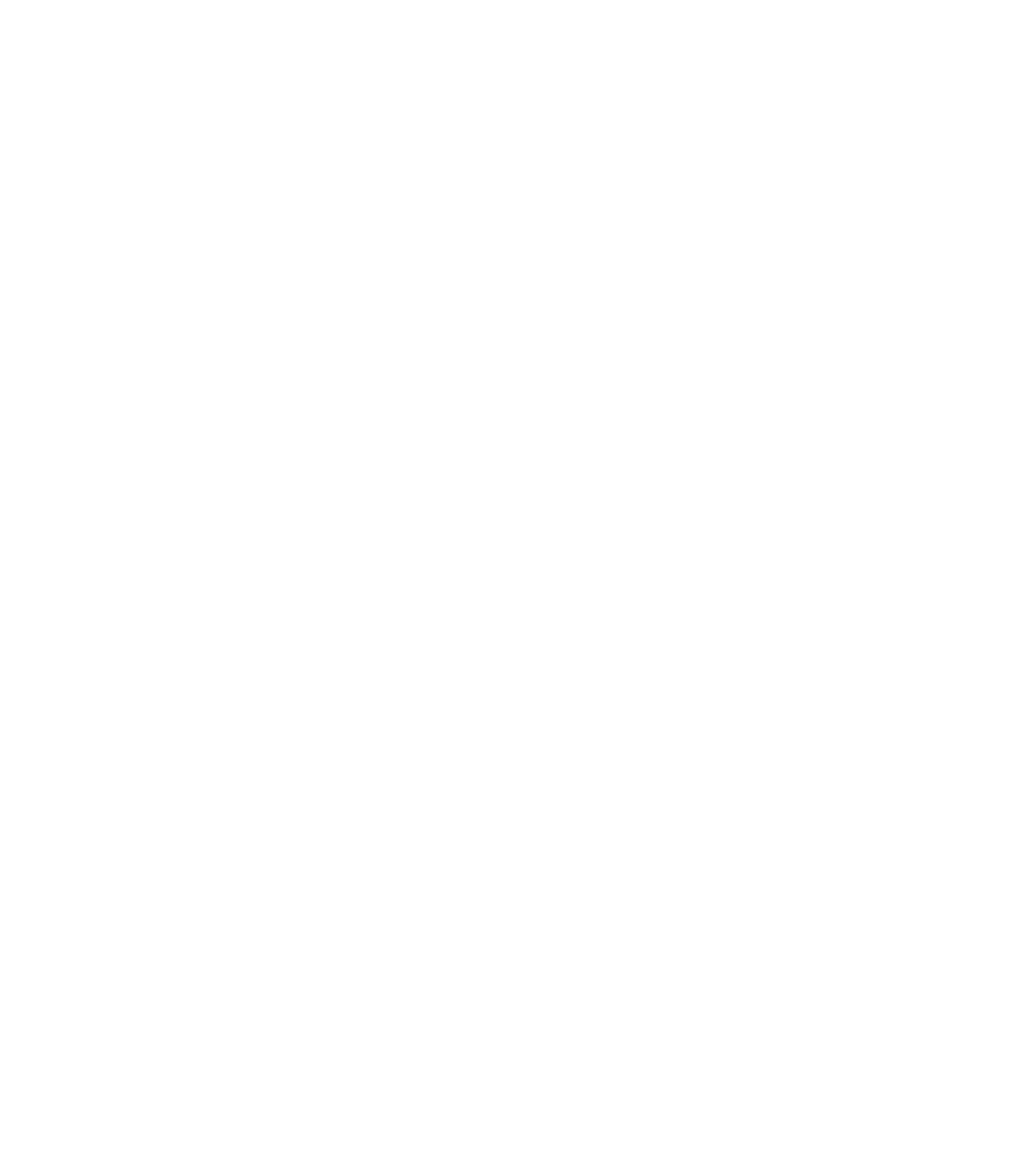
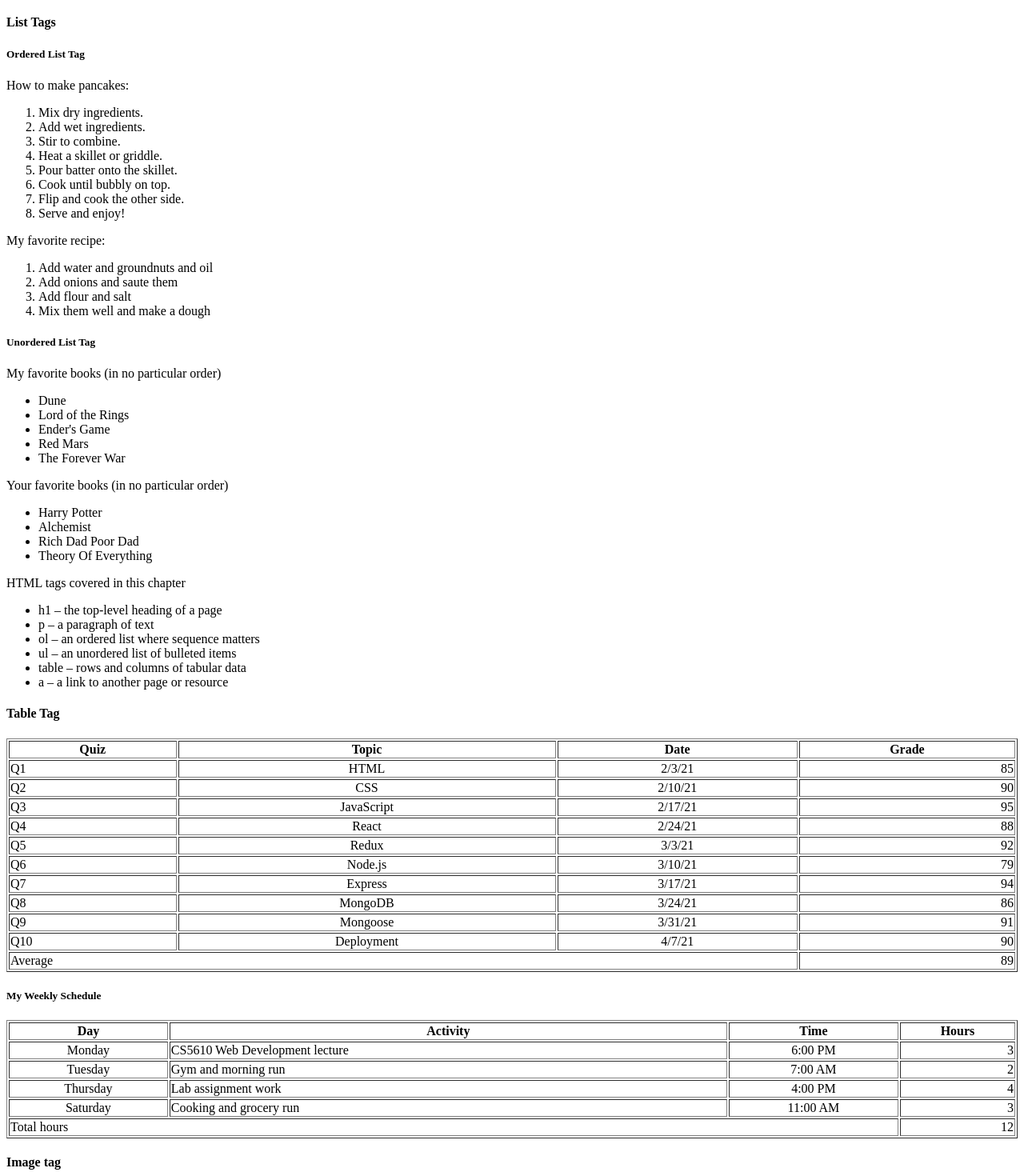
Before and after one commit to sivasathvik/kambaz-next-js, a Next.js app: page /labs/lab1 in a window 1280 px wide. Shown: the part 1160-2630 px from the top of the page at 80% size. Before the commit the page ends 1174 px from the top, so only its background shows below. Built offline with nearby package versions, Linux system fonts and the light colour scheme.

Commit message:
Upto 1.3.6.2 exercise

```diff
--- /dev/null
+++ b/app/labs/lab1/Images.tsx
@@ -0,0 +1,42 @@
+export default function Images() {
+  return (
+    <div id="wd-images">
+      <h4>Image tag</h4>
+      Loading an image from the internet:
+      <br />
+      <img
+        id="wd-starship"
+        width="400px"
+        alt="Starship"
+        src="https://www.staradvertiser.com/wp-content/uploads/2021/08/web1_Starship-gap2.jpg"
+      />
+      <br />
+      Loading a local image:
+      <br />
+      <img
+        id="wd-teslabot"
+        src="/images/teslabot.jpg"
+        height="200px"
+        alt="Tesla Bot (Optimus) humanoid robot"
+      />
+      <br />
+      Another image from the internet:
+      <br />
+      <img
+        id="wd-ai-image"
+        width="200px"
+        alt="NASA Blue Marble view of Earth from space"
+        src="https://images-assets.nasa.gov/image/GSFC_20171208_Archive_e001386/GSFC_20171208_Archive_e001386~medium.jpg"
+      />
+      <br />
+      An image that matters to me:
+      <br />
+      <img
+        id="wd-your-image"
+        width="400px"
+        alt="Waving Indian flag in saffron, white, and green with the Ashoka Chakra"
+        src="https://as2.ftcdn.net/v2/jpg/20/96/42/77/500_F_2096427731_ZqC7RGgm8tECWELufXNzQ0qanzZ94ETC.jpg"
+      />
+    </div>
+  );
+}
--- /dev/null
+++ b/app/labs/lab1/ListTags.tsx
@@ -0,0 +1,52 @@
+export default function ListTags() {
+  return (
+    <div id="wd-lists">
+      <h4>List Tags</h4>
+      <h5>Ordered List Tag</h5>
+      How to make pancakes:
+      <ol id="wd-pancakes">
+        <li>Mix dry ingredients.</li>
+        <li>Add wet ingredients.</li>
+        <li>Stir to combine.</li>
+        <li>Heat a skillet or griddle.</li>
+        <li>Pour batter onto the skillet.</li>
+        <li>Cook until bubbly on top.</li>
+        <li>Flip and cook the other side.</li>
+        <li>Serve and enjoy!</li>
+      </ol>
+      My favorite recipe:
+      <ol id= "wd-your-favorite-recipe">
+        <li>Add water and groundnuts and oil</li>
+        <li>Add onions and saute them</li>
+        <li>Add flour and salt</li>
+        <li>Mix them well and make a dough</li>
+      </ol>
+
+      <h5>Unordered List Tag</h5>
+      My favorite books (in no particular order)
+      <ul id="wd-my-books">
+        <li>Dune</li>
+        <li>Lord of the Rings</li>
+        <li>Ender&apos;s Game</li>
+        <li>Red Mars</li>
+        <li>The Forever War</li>
+      </ul>
+        Your favorite books (in no particular order)
+        <ul id="wd-your-books">
+        <li>Harry Potter</li>
+        <li>Alchemist</li>
+        <li>Rich Dad Poor Dad</li>
+        <li>Theory Of Everything</li>
+        </ul>
+        HTML tags covered in this chapter
+        <ul id="wd-ai-html-tags">
+        <li>h1 &ndash; the top-level heading of a page</li>
+        <li>p &ndash; a paragraph of text</li>
+        <li>ol &ndash; an ordered list where sequence matters</li>
+        <li>ul &ndash; an unordered list of bulleted items</li>
+        <li>table &ndash; rows and columns of tabular data</li>
+        <li>a &ndash; a link to another page or resource</li>
+        </ul>
+    </div>
+  );
+}
--- /dev/null
+++ b/app/labs/lab1/Tables.tsx
@@ -0,0 +1,129 @@
+export default function Tables() {
+  return (
+    <div id="wd-tables">
+      <h4>Table Tag</h4>
+      <table border={1} width="100%">
+        <thead>
+          <tr>
+            <th>Quiz</th>
+            <th align="center">Topic</th>
+            <th align="center">Date</th>
+            <th>Grade</th>
+          </tr>
+        </thead>
+        <tbody>
+          <tr>
+            <td>Q1</td>
+            <td align="center">HTML</td>
+            <td align="center">2/3/21</td>
+            <td align="right">85</td>
+          </tr>
+          <tr>
+            <td>Q2</td>
+            <td align="center">CSS</td>
+            <td align="center">2/10/21</td>
+            <td align="right">90</td>
+          </tr>
+          <tr>
+            <td>Q3</td>
+            <td align="center">JavaScript</td>
+            <td align="center">2/17/21</td>
+            <td align="right">95</td>
+          </tr>
+          <tr>
+            <td>Q4</td>
+            <td align="center">React</td>
+            <td align="center">2/24/21</td>
+            <td align="right">88</td>
+          </tr>
+          <tr>
+            <td>Q5</td>
+            <td align="center">Redux</td>
+            <td align="center">3/3/21</td>
+            <td align="right">92</td>
+          </tr>
+          <tr>
+            <td>Q6</td>
+            <td align="center">Node.js</td>
+            <td align="center">3/10/21</td>
+            <td align="right">79</td>
+          </tr>
+          <tr>
+            <td>Q7</td>
+            <td align="center">Express</td>
+            <td align="center">3/17/21</td>
+            <td align="right">94</td>
+          </tr>
+          <tr>
+            <td>Q8</td>
+            <td align="center">MongoDB</td>
+            <td align="center">3/24/21</td>
+            <td align="right">86</td>
+          </tr>
+          <tr>
+            <td>Q9</td>
+            <td align="center">Mongoose</td>
+            <td align="center">3/31/21</td>
+            <td align="right">91</td>
+          </tr>
+          <tr>
+            <td>Q10</td>
+            <td align="center">Deployment</td>
+            <td align="center">4/7/21</td>
+            <td align="right">90</td>
+          </tr>
+        </tbody>
+        <tfoot>
+          <tr>
+            <td colSpan={3}>Average</td>
+            <td align="right">89</td>
+          </tr>
+        </tfoot>
+      </table>
+
+      <h5>My Weekly Schedule</h5>
+      <table id="wd-your-table" border={1} width="100%">
+        <thead>
+          <tr>
+            <th align="center">Day</th>
+            <th>Activity</th>
+            <th align="center">Time</th>
+            <th>Hours</th>
+          </tr>
+        </thead>
+        <tbody>
+          <tr>
+            <td align="center">Monday</td>
+            <td>CS5610 Web Development lecture</td>
+            <td align="center">6:00 PM</td>
+            <td align="right">3</td>
+          </tr>
+          <tr>
+            <td align="center">Tuesday</td>
+            <td>Gym and morning run</td>
+            <td align="center">7:00 AM</td>
+            <td align="right">2</td>
+          </tr>
+          <tr>
+            <td align="center">Thursday</td>
+            <td>Lab assignment work</td>
+            <td align="center">4:00 PM</td>
+            <td align="right">4</td>
+          </tr>
+          <tr>
+            <td align="center">Saturday</td>
+            <td>Cooking and grocery run</td>
+            <td align="center">11:00 AM</td>
+            <td align="right">3</td>
+          </tr>
+        </tbody>
+        <tfoot>
+          <tr>
+            <td colSpan={3}>Total hours</td>
+            <td align="right">12</td>
+          </tr>
+        </tfoot>
+      </table>
+    </div>
+  );
+}
--- /dev/null
+++ b/app/labs/lab1/forms/Forms.tsx
@@ -0,0 +1,15 @@
+import Textarea from "./Textarea";
+import TextFields from "./TextFields";
+
+export default function Forms() {
+  return (
+    <div id="wd-forms">
+      <h4>Form Elements</h4>
+      <form id="wd-text-fields">
+        <TextFields />
+        <Textarea />
+        {/* add the next form components here */}
+      </form>
+    </div>
+  );
+}
--- /dev/null
+++ b/app/labs/lab1/forms/TextFields.tsx
@@ -0,0 +1,27 @@
+export default function TextFields() {
+  return (
+    <>
+      <h5>Text Fields</h5>
+      <label htmlFor="wd-text-fields-username">Username:</label>
+      <input placeholder="jdoe" id="wd-text-fields-username" /> <br />
+      <label htmlFor="wd-text-fields-password">Password:</label>
+      <input
+        type="password"
+        defaultValue="123@#$asd"
+        id="wd-text-fields-password"
+      />
+      <br />
+      <label htmlFor="wd-text-fields-first-name">First name:</label>
+      <input type="text" title="John" id="wd-text-fields-first-name" />{" "}
+      <br />
+      <label htmlFor="wd-text-fields-last-name">Last name:</label>
+      <input
+        type="text"
+        placeholder="Doe"
+        defaultValue="Wonderland"
+        title="The last name"
+        id="wd-text-fields-last-name"
+      />
+    </>
+  );
+}
--- /dev/null
+++ b/app/labs/lab1/forms/Textarea.tsx
@@ -0,0 +1,15 @@
+export default function Textarea() {
+  return (
+    <>
+      <h5>Text boxes</h5>
+      <label>Biography:</label>
+      <br />
+      <textarea
+        id="wd-textarea"
+        cols={30}
+        rows={10}
+        defaultValue="Lorem ipsum dolor sit amet, consectetur adipiscing elit, sed do eiusmod tempor incididunt ut labore et dolore magna aliqua. Ut enim ad minim veniam, quis nostrud exercitation ullamco laboris nisi ut aliquip ex ea commodo consequat. Duis aute irure dolor in reprehenderit in voluptate velit esse cillum dolore eu fugiat nulla pariatur. Excepteur sint occaecat cupidatat non proident, sunt in culpa qui officia deserunt mollit anim id est laborum."
+      />
+    </>
+  );
+}
--- a/app/labs/lab1/page.tsx
+++ b/app/labs/lab1/page.tsx
@@ -1,5 +1,9 @@
+import Forms from "./forms/Forms";
 import HeadingTags from "./HeadingTags";
+import Images from "./Images";
+import ListTags from "./ListTags";
 import ParagraphTag from "./ParagraphTag";
+import Tables from "./Tables";
 export default function Lab1() {
   return (
     <div id="wd-lab1">
@@ -8,6 +12,10 @@
       <HeadingTags />
       <ParagraphTag />
       {/* do the next exercise here */}
+      <ListTags />
+      <Tables />
+      <Images />
+      <Forms />
     </div>
   );
 }
```
Also changed, not shown: public/images/IndiaFlag.jpg.jpg (added), public/images/Teslabot.jpg (added).
